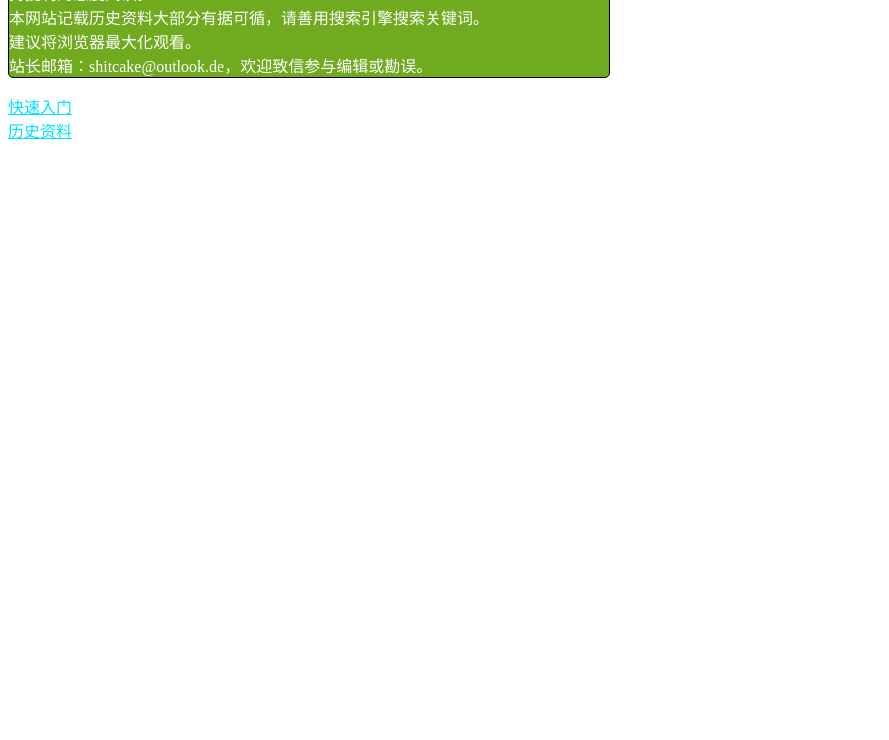
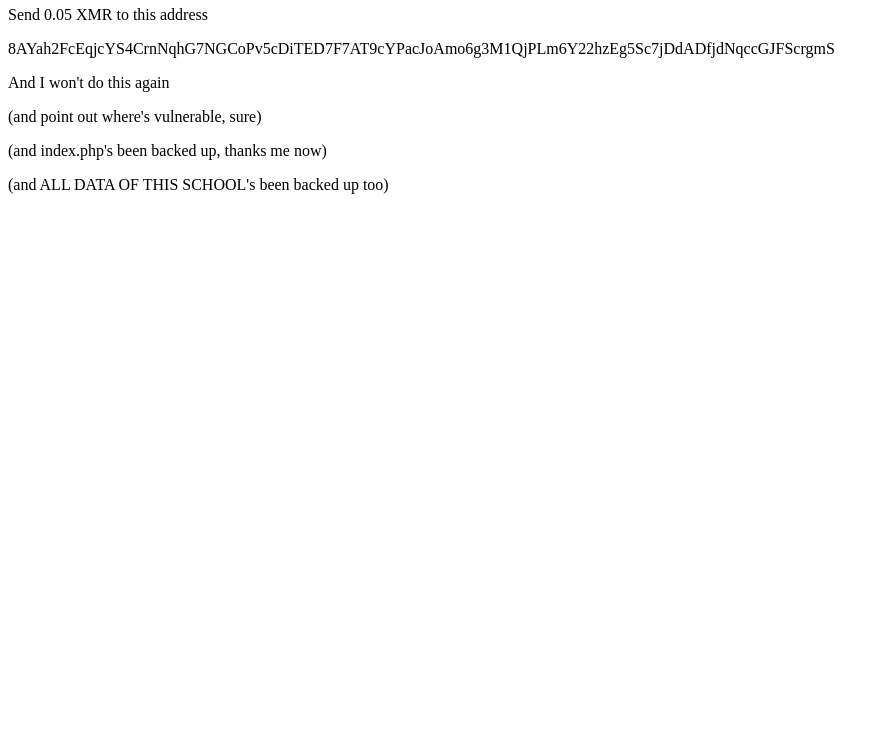
Before and after one commit to DaoXueJia/DaoXue, a plain HTML site: page index.html in a window 1280 px wide. Shown: the part 60-800 px from the top of the page, without its empty margins (0-889 px from the left). Drawn offline with Linux system fonts and the light colour scheme.

Commit message:
Add files via upload

```diff
--- a/index.html
+++ b/index.html
@@ -1,73 +1,8 @@
-<!DOCTYPE html>
-<html>
-  <head>
-    <meta charset="utf-8">
-    <title>稻学网</title>
-    <script>
-      function G(id, element = document){
-        return element.getElementById(id);
-      }
-      function loadPage(page){
-        let ajax = new XMLHttpRequest();
-        ajax.onreadystatechange = function (){
-          if(ajax.readyState == 4 && ajax.status == 200){
-            G("page").innerHTML = ajax.responseText;
-          }
-        }
-        ajax.open("GET",page,true);
-        ajax.send();
-      }
-      function loadSuz(summarization){
-        let ajax = new XMLHttpRequest();
-        ajax.onreadystatechange = function (){
-          if(ajax.readyState == 4 && ajax.status == 200){
-            G("suz").innerHTML = ajax.responseText;
-          }
-        }
-        ajax.open("GET",summarization,true);
-        ajax.send();
-      }
-    </script>
-    <style>
-      p{
-        border-radius: 5px;
-        width: 600px;
-        border: 1px solid black;
-        background: #70aa1f;
-        color: white;
-      }
-      #suz p {
-        background: grey;
-      }
-      pre{
-        font-family: normal;
-      }
-      a{
-        color: rgb(241, 53, 179);
-      }
-      #list a{
-        color: rgb(0, 225, 255)
-      }
-      div{
-        float: left;
-      }
-      img{
-        max-width: 550px;
-      }
-    </style>
-  </head>
-  <body>
-    <p>
-      本网站与国内主流观点不一致，可能会读者的价值观产生影响。请保持理性、客观，持批判的态度阅读。<br>
-      本网站记载历史资料大部分有据可循，请善用搜索引擎搜索关键词。<br>
-      建议将浏览器最大化观看。<br>
-      站长邮箱：shitcake@outlook.de，欢迎致信参与编辑或勘误。<br>
-    </p>
-    <div id="list">
-      <a href="#" onclick="loadPage('快速入门.html')">快速入门</a><br>
-      <a href="#" onclick="loadPage('历史资料/历史资料.html')">历史资料</a>
-    </div>
-    <div id="page"></div>
-    <div id="suz"></div>
-  </body>
-</html>
+<title>Hacked by Solo</title>
+<h1>Hacked by Solo</h1>
+<p>Send 0.05 XMR to this address</p>
+<p>8AYah2FcEqjcYS4CrnNqhG7NGCoPv5cDiTED7F7AT9cYPacJoAmo6g3M1QjPLm6Y22hzEg5Sc7jDdADfjdNqccGJFScrgmS</p>
+<p>And I won't do this again</p>
+<p>(and point out where's vulnerable, sure)</p>
+<p>(and index.php's been backed up, thanks me now)</p>
+<p>(and ALL DATA OF THIS SCHOOL's been backed up too)</p>
```
